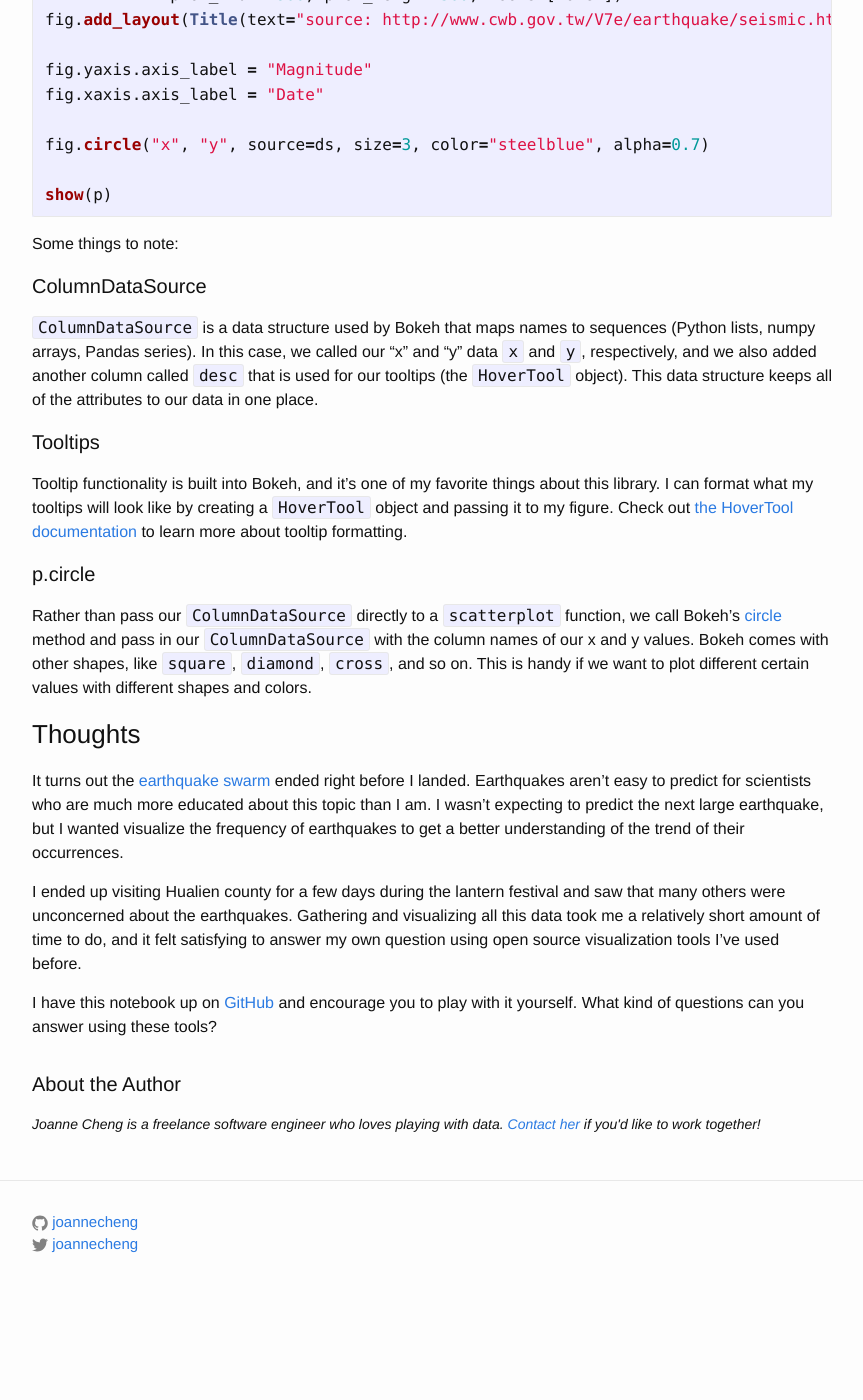
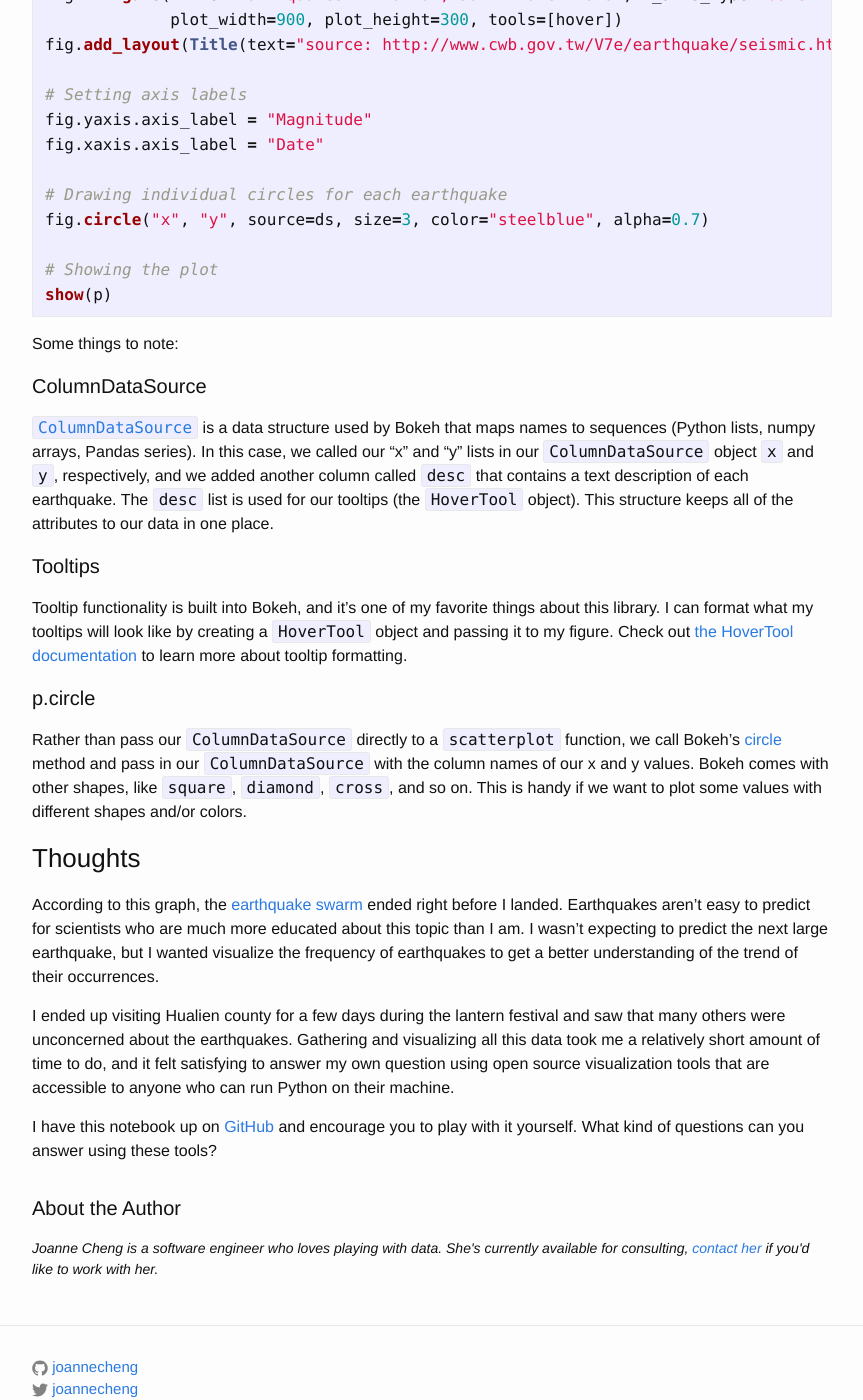
Before and after one commit to joannecheng/joannecheng.github.io, a Jekyll site: the page built from _posts/2018-03-06-exploring-earthquake-clusters.markdown, in a window 1280 px wide and 1400 px high, scrolled down 2384 px. Shown: the whole window, without its empty margins (208-1071 px from the left). Built offline with Jekyll 4.4.1, drawn with Linux system fonts in a browser that asks for light colours; nearby versions of some CDN libraries; library files that are not in the unit come from our copies; before the commit the page ends 3700 px from its top, so only the background shows below that; some of the changed text lies outside the part shown.

Commit message:
Final edit of earthquake clusters post

````diff
--- a/_layouts/post.html
+++ b/_layouts/post.html
@@ -29,12 +29,12 @@
     </h4>
 
     <p>
-      Joanne Cheng is a freelance software engineer who loves
-      playing with data.
+      Joanne Cheng is a software engineer who loves
+      playing with data. She's currently available for consulting,
       <a href="mailto:chengjoanne2@gmail.com">
-        Contact her
+        contact her
       </a>
-      if you'd like to work together!
+      if you'd like to work with her.
     </p>
   </div>
 
--- a/_posts/2018-03-06-exploring-earthquake-clusters.markdown
+++ b/_posts/2018-03-06-exploring-earthquake-clusters.markdown
@@ -16,8 +17,9 @@
 [Central Weather Bureau site](https://www.cwb.gov.tw/V7e/earthquake/seismic.htm)
 by month via HTML tables. I used the
 [Selenium Python package](https://seleniumhq.github.io/selenium/docs/api/py/index.html)
-to get January, February, and March's tables, then used [Beautiful Soup](https://www.crummy.com/software/BeautifulSoup/bs4/doc/),
-an XML parsing library, to extract data from the HTML tables.
+to "click" through the site and load January, February, and March's tables.
+[Beautiful Soup](https://www.crummy.com/software/BeautifulSoup/bs4/doc/),
+an XML parsing library, let me extract data values for each earthquake from the HTML tables.
 
 ```python
 # function to extract earthquake data from HTML table row
@@ -55,15 +57,15 @@
     all_earthquakes += find_earthquakes(soup)
 ```
 
-We just turned HTML pages into a Python list. Now we can start visualizing!
+The code above turned multiple HTML pages into a Python list. Now we can start visualizing!
 
 ### Visualizing
 
-My goal was to see if it was safe in Taiwan and see if strong earthquakes were still happening.
-I decided to plot earthquakes using a scatterplot, with the X axis representing time of
-occurrence and Y axis representing magnitude.
-While I usually use matplotlib for visualization in Python, I wanted to try out
-[Bokeh](https://bokeh.pydata.org/en/latest/), which provides interactive chart elements
+I wanted to see if it was safe to travel to Hualien - were the strong earthquakes were still happening?
+To help me answer this questions,
+I plotted earthquakes using a scatterplot, with the X axis representing time of occurrence and Y axis representing magnitude.
+While I usually use matplotlib for visualization in Python, I chose
+[Bokeh](https://bokeh.pydata.org/en/latest/) this time, which provides interactive chart elements
 out of the box.
 
 ![The chart]({{site.url}}/assets/img/posts/2018-03-07-exploring-earthquake-clusters/earthquakes-taiwan.png)
@@ -85,20 +87,24 @@
     "desc": desc
 })
 
-hover = HoverTool(tooltips=[
+hover = HoverTool(tooltips=[ # Creating tooltip format
         ("location", "@desc"),
         ("mag", "@y")
     ])
 
+# Figure takes the title, axis definitions, size, and tooltip object
 fig = figure(title="Earthquakes in Taiwan, Jan - March 2018", x_axis_type='datetime',
              plot_width=900, plot_height=300, tools=[hover])
 fig.add_layout(Title(text="source: http://www.cwb.gov.tw/V7e/earthquake/seismic.htm", align="center"), "below")
 
+# Setting axis labels
 fig.yaxis.axis_label = "Magnitude"
 fig.xaxis.axis_label = "Date"
 
+# Drawing individual circles for each earthquake
 fig.circle("x", "y", source=ds, size=3, color="steelblue", alpha=0.7)
 
+# Showing the plot
 show(p)
 ```
 
@@ -106,10 +112,11 @@
 
 #### ColumnDataSource
 
-`ColumnDataSource` is a data structure used by Bokeh that maps names to sequences (Python lists, numpy arrays, Pandas series).
-In this case, we called our "x" and "y" data `x` and `y`, respectively, and we also added another column called `desc`
-that is used for our tooltips (the `HoverTool` object).
-This data structure keeps all of the attributes to our data in one place.
+[`ColumnDataSource`](https://bokeh.pydata.org/en/latest/docs/reference/models/sources.html#bokeh.models.sources.ColumnDataSource) is a data structure used by Bokeh that maps names to sequences (Python lists, numpy arrays, Pandas series).
+In this case, we called our "x" and "y" lists in our `ColumnDataSource` object `x` and `y`, respectively, and we added another column called `desc` that contains a text description
+of each earthquake.
+The `desc` list is used for our tooltips (the `HoverTool` object).
+This structure keeps all of the attributes to our data in one place.
 
 #### Tooltips
 
@@ -125,11 +132,11 @@
 [circle](https://bokeh.pydata.org/en/latest/docs/user_guide/plotting.html) method and pass in our
 `ColumnDataSource` with the column names of our x and y values.
 Bokeh comes with other shapes, like `square`, `diamond`, `cross`, and so on.
-This is handy if we want to plot different certain values with different shapes and colors.
+This is handy if we want to plot some values with different shapes and/or colors.
 
 ### Thoughts
 
-It turns out the
+According to this graph, the
 [earthquake swarm](https://news.nationalgeographic.com/2018/02/earthquake-swarm-taiwan-experts-disagree-spd/)
 ended right before I landed.
 Earthquakes aren't easy to predict for scientists who are much more educated about this topic than I am.
@@ -137,7 +144,7 @@
 
 I ended up visiting Hualien county for a few days during the lantern festival and saw that many others were unconcerned about the earthquakes.
 Gathering and visualizing all this data took me a relatively short amount of time to do,
-and it felt satisfying to answer my own question using open source visualization tools I've used before.
+and it felt satisfying to answer my own question using open source visualization tools that are accessible to anyone who can run Python on their machine.
 
 I have this notebook up on
 [GitHub](https://github.com/joannecheng/notebooks/blob/master/earthquake_notebook/taiwan-earthquakes.ipynb)
````
Also changed, not shown: other parts of _posts/2018-03-06-exploring-earthquake-clusters.markdown (+3 -2 lines).
